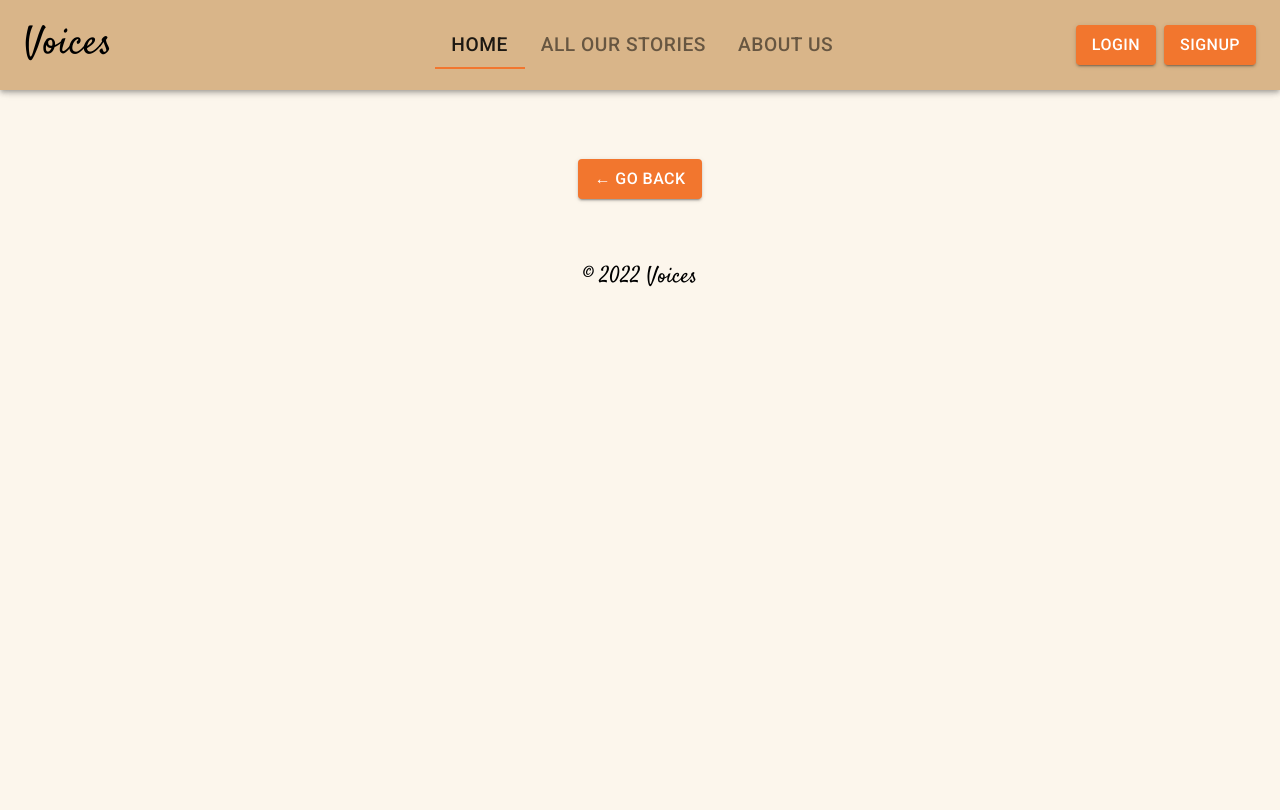
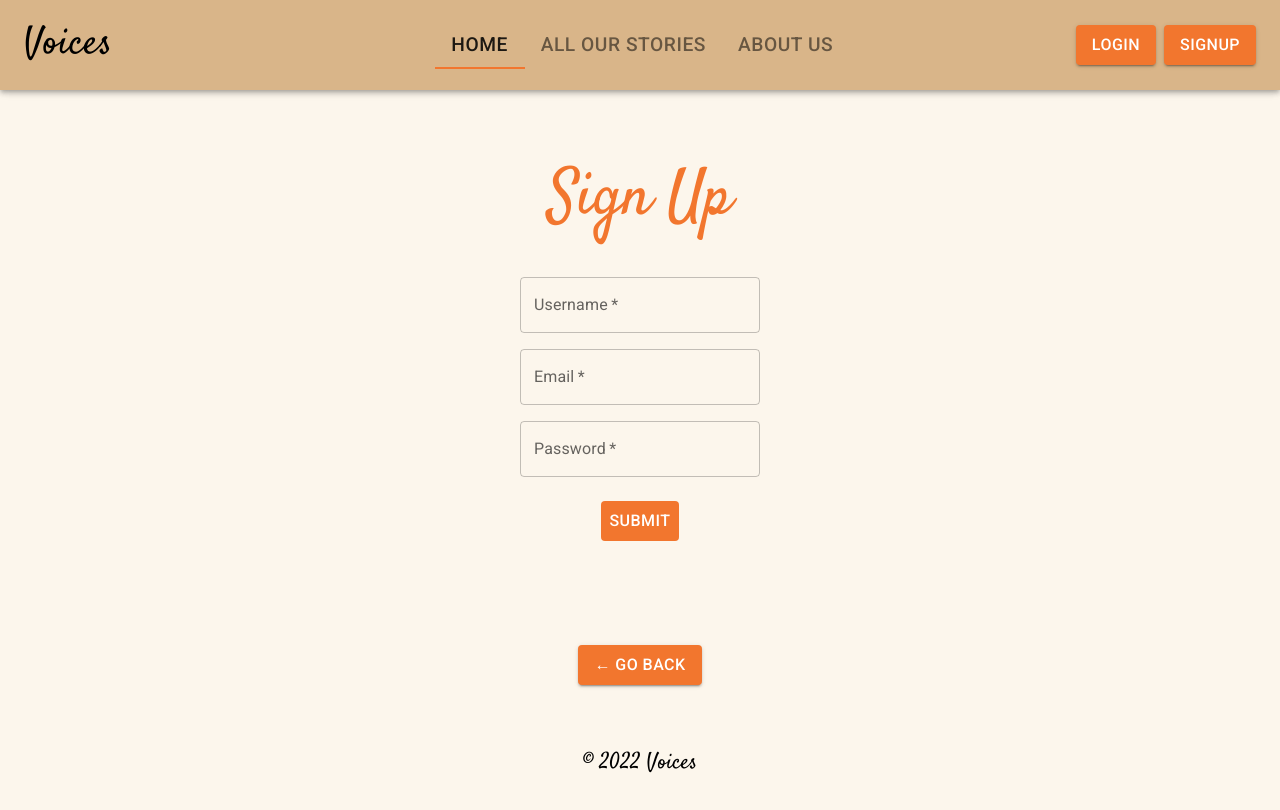
Before and after one commit to grace-anderson/voices, a React (Create React App) app in the folder client/: page /signup in a window 1280 px wide. Shown: the top 810 px of the page. Built offline with nearby package versions, Linux system fonts and the light colour scheme.

Commit message:
Updates to sign up form styles

```diff
--- a/client/src/components/Footer/index.jsx
+++ b/client/src/components/Footer/index.jsx
@@ -5,7 +5,6 @@ import {
   Button,
   Container,
   Grid,
-  Link,
   styled,
   Typography,
 } from "@mui/material";
--- a/client/src/pages/Signup.js
+++ b/client/src/pages/Signup.js
@@ -1,16 +1,34 @@
-import React, { useState } from 'react';
-import { Link } from 'react-router-dom';
+import React, { useState } from "react";
+import { Link } from "react-router-dom";
 
-import { useMutation } from '@apollo/client';
-import { ADD_USER } from '../utils/mutations';
+import { useMutation } from "@apollo/client";
+import { ADD_USER } from "../utils/mutations";
 
-import Auth from '../utils/auth';
+import {
+  Box,
+  Button,
+  Grid,
+  TextField,
+  styled,
+  Typography,
+} from "@mui/material";
+
+import Auth from "../utils/auth";
+
+const CustomisedSubmitButton = styled(Button)`
+  font-size: 1rem;
+  color: white;
+  background: #f2762e;
+  :hover {
+    color: white;
+  }
+`;
 
 const Signup = () => {
   const [formState, setFormState] = useState({
-    username: '',
-    email: '',
-    password: '',
+    username: "",
+    email: "",
+    password: "",
   });
   const [addUser, { error, data }] = useMutation(ADD_USER);
 
@@ -39,61 +57,130 @@ const Signup = () => {
   };
 
   return (
-    <main className="flex-row justify-center mb-4">
-      <div className="col-12 col-lg-10">
-        <div className="card">
-          <h4 className="card-header bg-dark text-light p-2">Sign Up</h4>
-          <div className="card-body">
+    <>
+      <Box sx={{ flexGrow: 1 }}>
+        <Grid>
+          {/* sign up header */}
+          <Grid item xs />
+          <Grid
+            item
+            xs={10}
+            sx={{
+              display: "flex",
+              textAlign: "center",
+              justifyContent: "center",
+              marginTop: 2,
+              marginBottom: 2,
+            }}
+          >
+            <Typography variant="h1">Sign Up</Typography>
+          </Grid>
+          <Grid item xs />
+          {/* <div className="card-body"> */}
           {data ? (
-              <p>
-                Success! You may now head{' '}
+            // Sign up success message
+            <Grid container>
+              <Typography>
+                Success! You may now head{" "}
                 <Link to="/">back to the homepage.</Link>
-              </p>
+              </Typography>
+            </Grid>
           ) : (
-              <form onSubmit={handleFormSubmit}>
-                <input
+            <Grid container>
+              <Grid item xs={1} />
+              <Grid item xs={10}>
+                <Box
+                  component="form"
+                  sx={{
+                    "& .MuiTextField-root": { m: 1, width: "30ch" },
+                  }}
+                  autoComplete="off"
+                  noValidate
+                  onSubmit={handleFormSubmit}
+                  style={{
+                    display: "flex",
+                    flexDirection: "column",
+                    alignItems: "center",
+                    marginLeft: "auto",
+                    marginRight: "auto",
+                  }}
+                >
+                  {/* <input
                     className="form-input"
                     placeholder="Your username"
                     name="username"
                     type="text"
                     value={formState.name}
                     onChange={handleChange}
+                  /> */}
+                  <TextField
+                    placeholder="Enter your username"
+                    label="Username"
+                    name="username"
+                    variant="outlined"
+                    fullWidth
+                    required
+                    className="form-input"
+                    type="text"
+                    value={formState.name}
+                    onChange={handleChange}
                   />
-                <input
+                  <TextField
+                    placeholder="Your email"
+                    label="Email"
+                    name="email"
+                    variant="outlined"
+                    fullWidth
+                    required
                     className="form-input"
-                  placeholder="Your email"
-                  name="email"
                     type="email"
                     value={formState.email}
                     onChange={handleChange}
                   />
-                <input
+                  <TextField
+                    placeholder="******"
+                    label="Password"
+                    name="password"
+                    variant="outlined"
+                    fullWidth
+                    required
                     className="form-input"
-                  placeholder="******"
-                  name="password"
                     type="password"
                     value={formState.password}
                     onChange={handleChange}
                   />
-                <button
-                  className="btn btn-block btn-primary"
-                  style={{ cursor: 'pointer' }}
-                  type="submit"
+                  <Box style={{ cursor: "pointer" }} textAlign={"center"} sx={{marginTop: 2}}>
+                    <CustomisedSubmitButton type="submit">
+                      Submit
+                    </CustomisedSubmitButton>
+                  </Box>
+                </Box>
+              </Grid>
+              <Grid item xs={1} />
+            </Grid>
+          )}
+          <Grid container>
+            <Grid item xs={2} />
+            <Grid item xs={8}>
+              {error && (
+                <Typography
+                  variant="subtitle1"
+                  sx={{
+                    display: "flex",
+                    textAlign: "center",
+                    justifyContent: "center",
+                    marginTop: 2,
+                  }}
                 >
-                  Submit
-                </button>
-              </form>
+                  {error.message}
+                </Typography>
               )}
-
-            {error && (
-              <div className="my-3 p-3 bg-danger text-white">
-                {error.message}
-              </div>
-            )}
-          </div>
-        </div>
-      </div>
-    </main>
+            </Grid>
+            <Grid item xs={2} />
+          </Grid>
+        </Grid>
+      </Box>
+    </>
   );
 };
 
```
Lines whose indentation alone changed are shown as unchanged.
